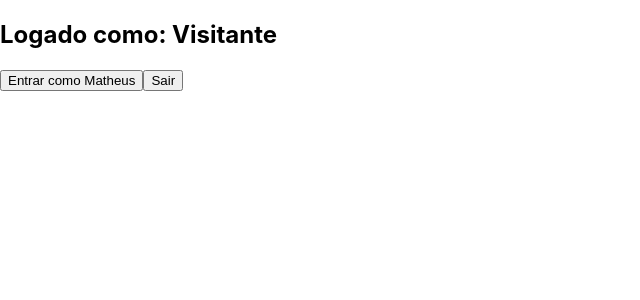
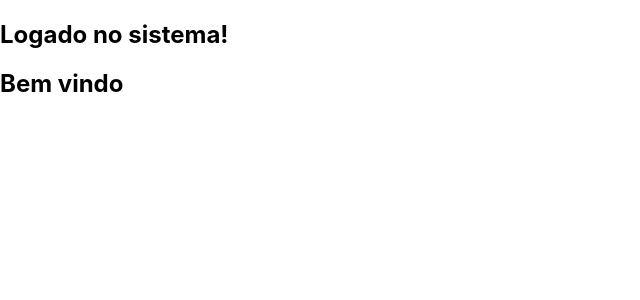
Before and after one commit to mauricioqvp/ReactZeroAoAvancado, a React (Create React App) app: page / in a window 1280 px wide. Shown: the top 300 px of the page, without its empty margins (0-640 px from the left). Built offline with nearby package versions, Linux system fonts and the light colour scheme.

Commit message:
Renderizacao Condiciona 1

```diff
--- a/src/App.js
+++ b/src/App.js
@@ -1,12 +1,23 @@
 import React, { Component } from "react";
-import Membro from "./components/Membro";
 
 class App extends Component{
+
+  constructor(props){
+    super(props);
+    this.state = {
+      status: 1
+    };
+}
 
     render(){
       return(
         <div>
-          <Membro nome='Visitante' />
+          {this.state.status === 1 &&
+            <h2>Logado no sistema!</h2>
+          }
+          <div>
+            <h2>Bem vindo</h2>
+          </div>
         </div>
       );
     }
--- a/src/components/Membro/index.js
+++ b/src/components/Membro/index.js
@@ -2,34 +2,13 @@ import React, { Component } from "react";
 
 class Membro extends Component{
 
-    constructor(props){
-        super(props);
-        this.state = {
-            nome: props.nome
-        };
-
-        this.entrar = this.entrar.bind(this);
-        // this.sair = this.sair.bind(this);
-    }
-
-    entrar(usuario){
-        this.setState({nome: usuario});
-    }
-
-    sair(){
-        alert('Saiu');
-    }
 
 
-    /* Aula 39 sobre Eventos, do curso.
-       tem umas coisas complicadas no 9:00 min
-       desta aula. Favor, rever. */
+    /* Renderizacao Condicional */
     render(){
         return(
             <div>
-                <h2>Logado como: {this.state.nome}</h2>
-                <button onClick={ () => this.entrar('Lucas')}>Entrar como Matheus</button>
-                <button onClick={ () => this.setState({nome: ''}) }>Sair</button>
+
             </div>
         );
     }
```
